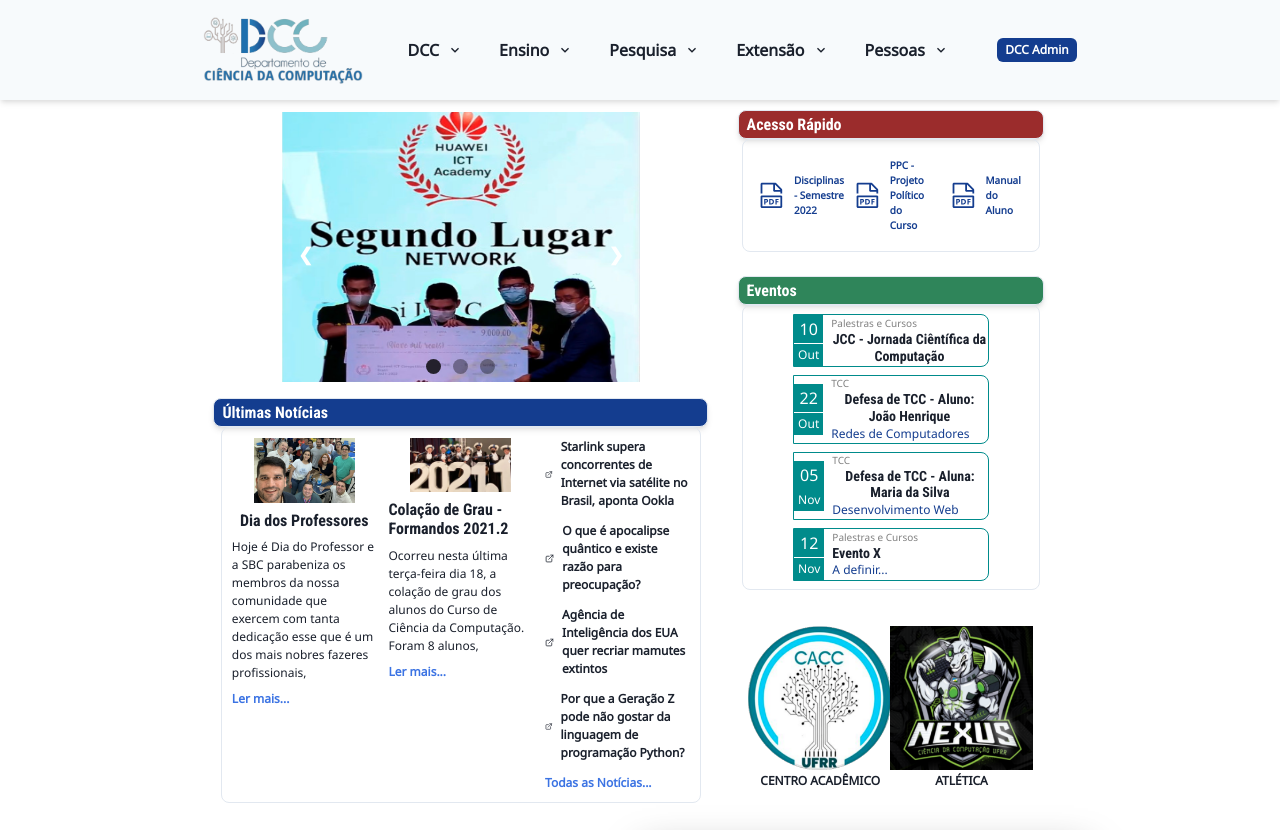
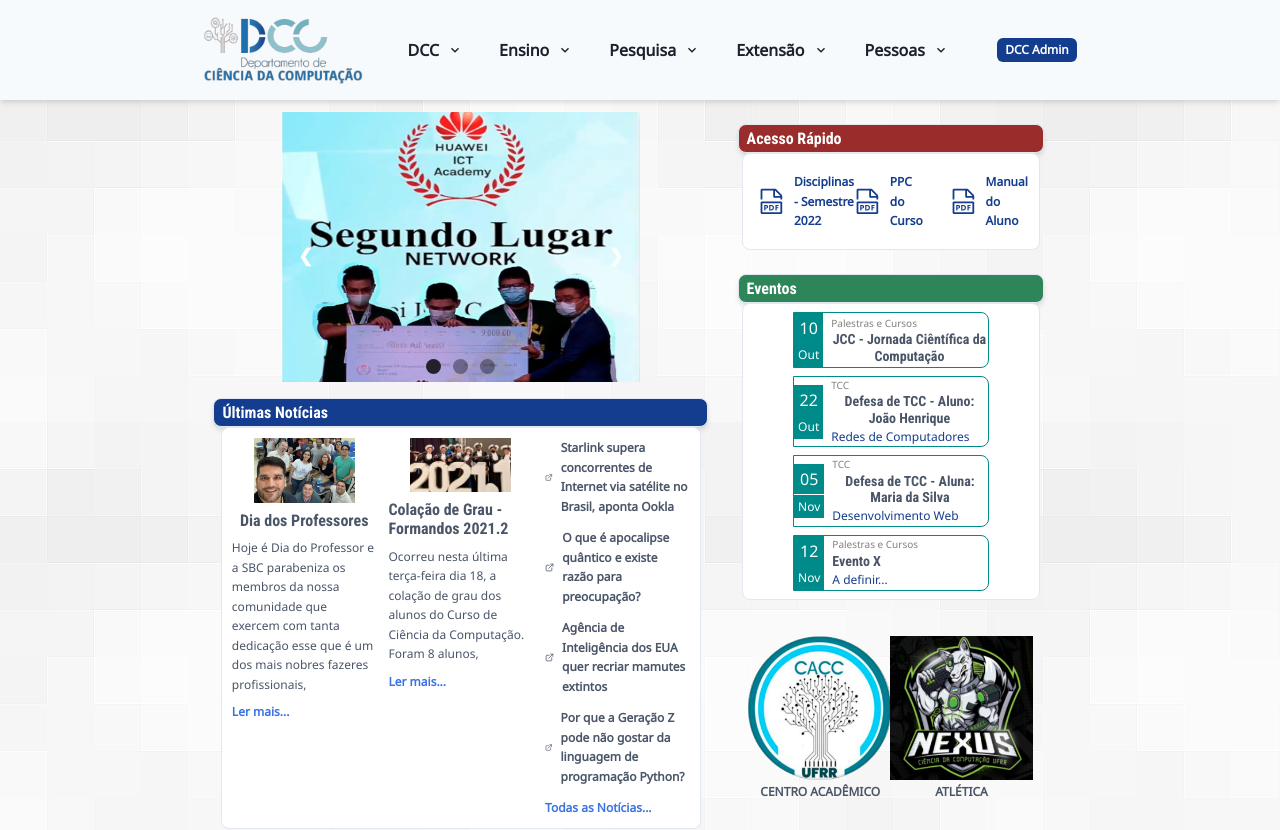
Before and after one commit to acauanrr/dcc-site, a Next.js app: page / in a window 1280 px wide. Shown: the top 830 px of the page. Built offline with nearby package versions, Linux system fonts and the light colour scheme.

Commit message:
Signed-off-by: Acauan Ribeiro <acauan.ribeiro@gmail.com>
Colocando backgroud no body

```diff
--- a/components/_ui/CardHeader/index.jsx
+++ b/components/_ui/CardHeader/index.jsx
@@ -12,7 +12,8 @@ export default function CardHeader({ title, bgHead, bgBody, color, children }) {
         boxShadow="md"
         bg={bgHead}
         color={color}
-        px={2} py={1}
+        px={2}
+        py={1}
       >
         {title}
       </Heading>
--- a/components/layout/Footer.jsx
+++ b/components/layout/Footer.jsx
@@ -41,13 +41,11 @@ export default function Footer() {
             alt="logo-footer"
             src="/images/logos/logo-dcc-03.png"
             boxSize={{ base: "14", md: "16" }}
-            shadow="md"
           />
           <Image
             alt="logo-ufrr"
             src="/images/logos/logo_ufrr.png"
             boxSize="16"
-            shadow="md"
           />
         </Flex>
         <HStack
--- a/pages/index.jsx
+++ b/pages/index.jsx
@@ -118,6 +118,7 @@ export default function Home() {
                   bgHead="brand.700"
                   color="white"
                   title="Últimas Notícias"
+                  bgBody="white"
                 >
                   <SimpleGrid
                     columns={{ base: 1, md: 3 }}
@@ -272,6 +273,7 @@ export default function Home() {
                   bgHead="red.700"
                   color="white"
                   title="Acesso Rápido"
+                  bgBody="white"
                 >
                   <SimpleGrid
                     columns={{ base: 1, md: 3 }}
@@ -296,11 +298,7 @@ export default function Home() {
                         <Box right={0}>
                           <VscFilePdf fontSize="180%" />
                         </Box>
-                        <Text
-                          textAlign="start"
-                          fontSize="2xs"
-                          fontWeight="bold"
-                        >
+                        <Text textAlign="start" fontSize="xs" fontWeight="bold">
                           Disciplinas - Semestre 2022
                         </Text>
                       </HStack>
@@ -321,12 +319,8 @@ export default function Home() {
                         <Box right={0}>
                           <VscFilePdf fontSize="180%" />
                         </Box>
-                        <Text
-                          textAlign="start"
-                          fontSize="2xs"
-                          fontWeight="bold"
-                        >
-                          PPC - Projeto Político do Curso
+                        <Text textAlign="start" fontSize="xs" fontWeight="bold">
+                          PPC do Curso
                         </Text>
                       </HStack>
                     </Box>
@@ -346,18 +340,19 @@ export default function Home() {
                         <Box right={0}>
                           <VscFilePdf fontSize="180%" />
                         </Box>
-                        <Text
-                          textAlign="start"
-                          fontSize="2xs"
-                          fontWeight="bold"
-                        >
+                        <Text textAlign="start" fontSize="xs" fontWeight="bold">
                           Manual do Aluno
                         </Text>
                       </HStack>
                     </Box>
                   </SimpleGrid>
                 </CardHeader>
-                <CardHeader bgHead="green.600" color="white" title="Eventos">
+                <CardHeader
+                  bgHead="green.600"
+                  bgBody="white"
+                  color="white"
+                  title="Eventos"
+                >
                   {" "}
                   <VStack w="full">
                     <VStack w="70%">
--- a/styles/theme.js
+++ b/styles/theme.js
@@ -1,6 +1,19 @@
-import { extendTheme } from "@chakra-ui/react";
+import { extendTheme, textDecoration } from "@chakra-ui/react";
+import { mode } from "@chakra-ui/theme-tools";
 
 const theme = extendTheme({
+  styles: {
+    global: {
+      "html, body": {
+        color: "gray.600",
+        lineHeight: "tall",
+        background: "url('/images/bg-block-gray.png')  #fff"
+      },
+      a: {
+        color: "teal.500",
+      },
+    },
+  },
   fonts: {
     body: `'Noto Sans', sans-serif`,
     heading: `'Roboto Condensed', sans-serif`,
```
Also changed, not shown: public/images/bg-block-gray.png (added).
